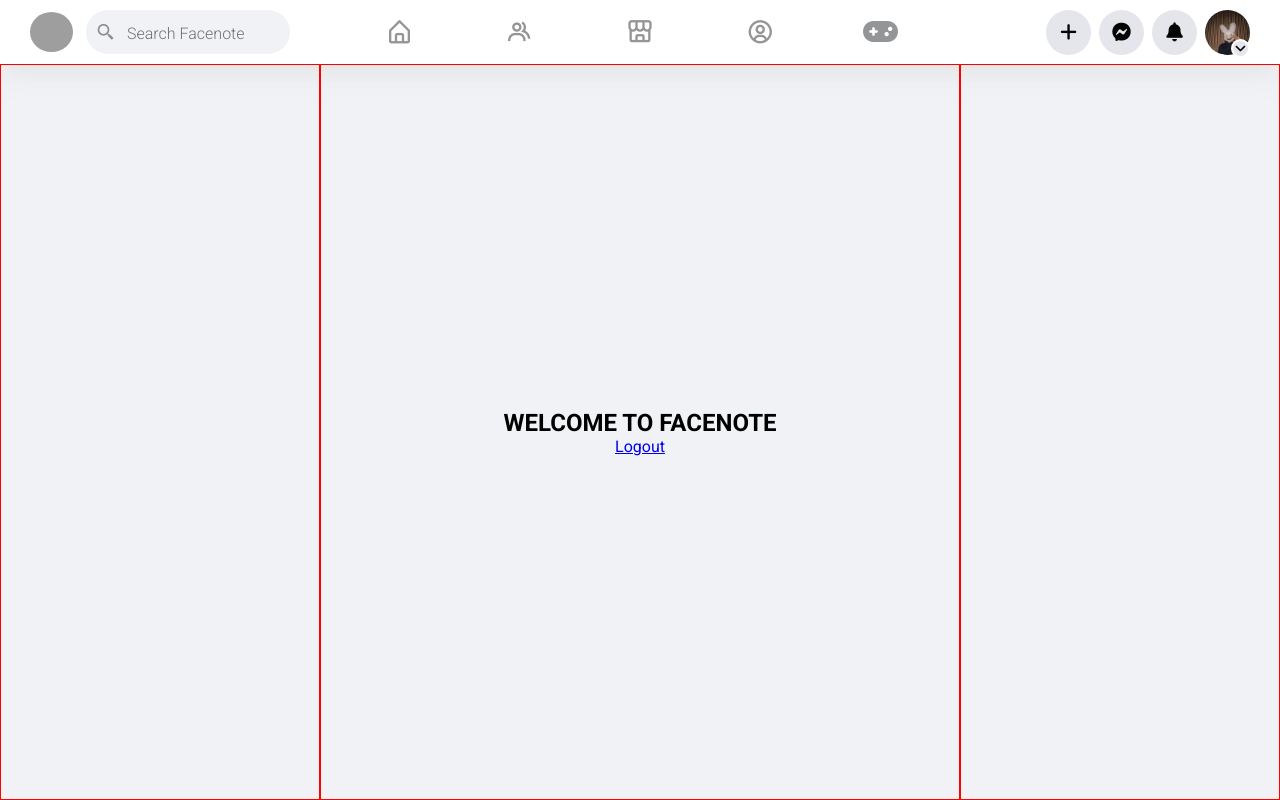
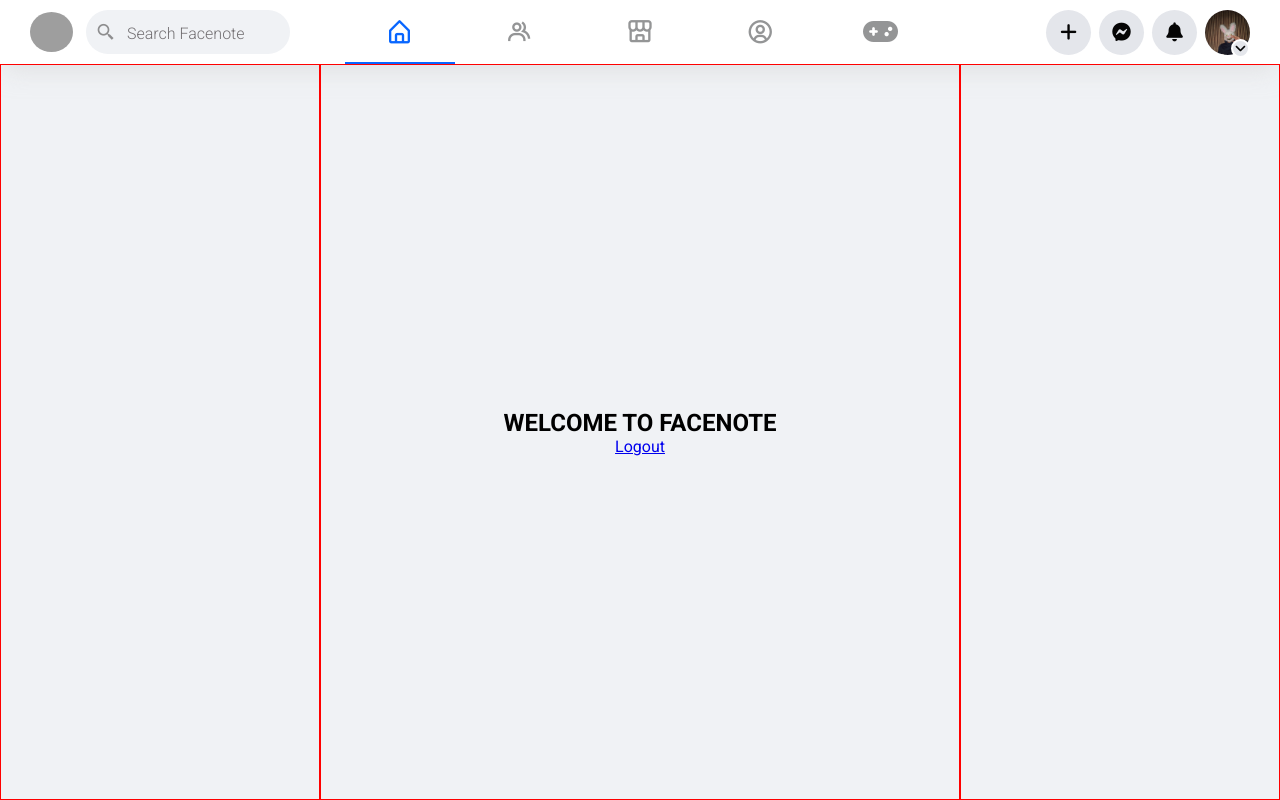
Before and after one commit to cygullem/FACEBOOK-Midterm, a PHP site: page /mainpage.php in a window 1280 px wide. Run offline with PHP 8.4, Linux system fonts and the light colour scheme; the visitor is signed in with stand-in values (Sample User, id 1); grey boxes are pictures that could not be loaded.

Commit message:
underline for the conent menu

```diff
--- a/CSS/mainpage.css
+++ b/CSS/mainpage.css
@@ -136,7 +136,20 @@ nav {
   font-size: 28px;
   color: #949596;
 }
-
+.fbchome{
+  position: relative;
+}
+.underline{
+  position: absolute;
+  bottom: -5px;
+  left: 0;
+  height: 2px;
+  width: 100%;
+  background-color: #0866ff;
+}
+.fbchome i{
+  color: #0866ff;
+}
 .active {
   color: #0866ff;
 }
--- a/mainpage.php
+++ b/mainpage.php
@@ -39,6 +39,7 @@ if (!isset($_SESSION['email'])) {
         <div class="fb-content">
             <div class="FBC fbchome">
                 <i class='bx bx-home-alt' id="homeIcon"></i>
+                <div class="underline"></div>
             </div>
             <div class="FBC friends">
                 <i class='bx bx-group' id="friendsIcon"></i>
```
